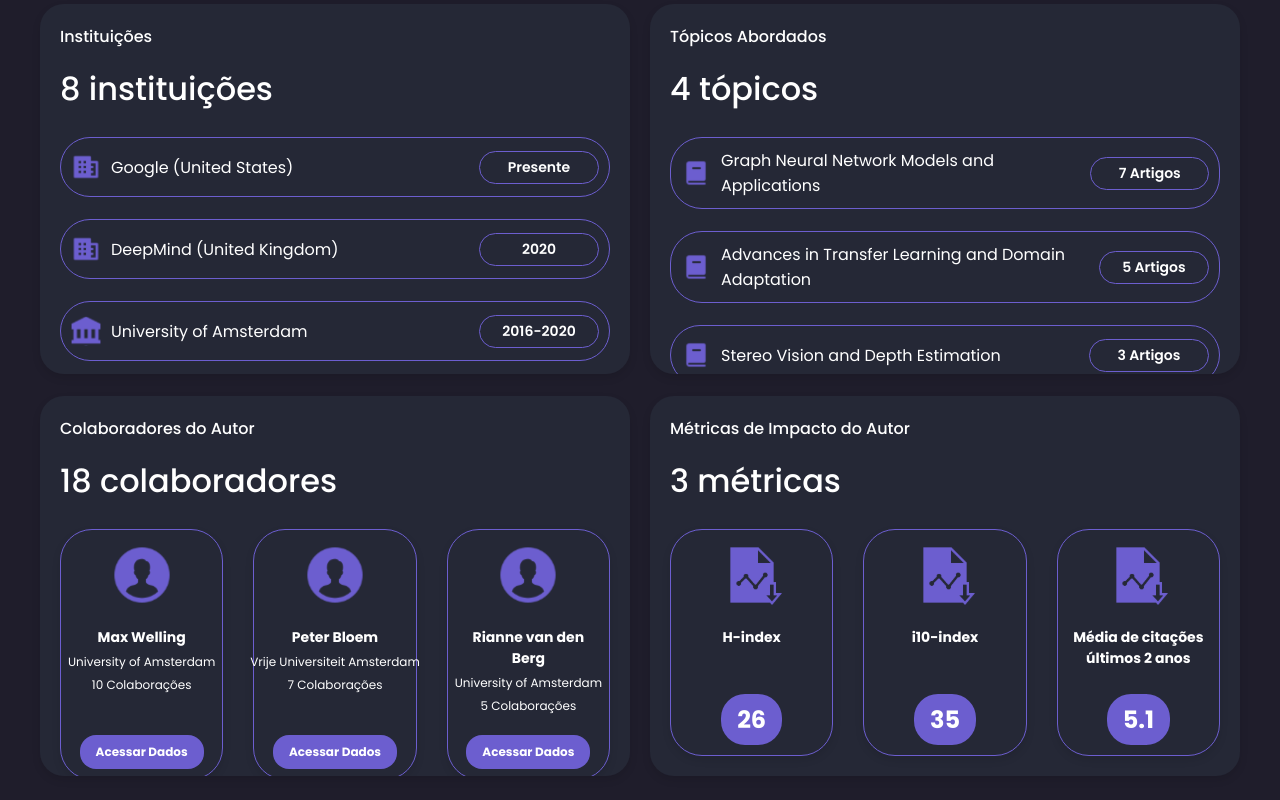
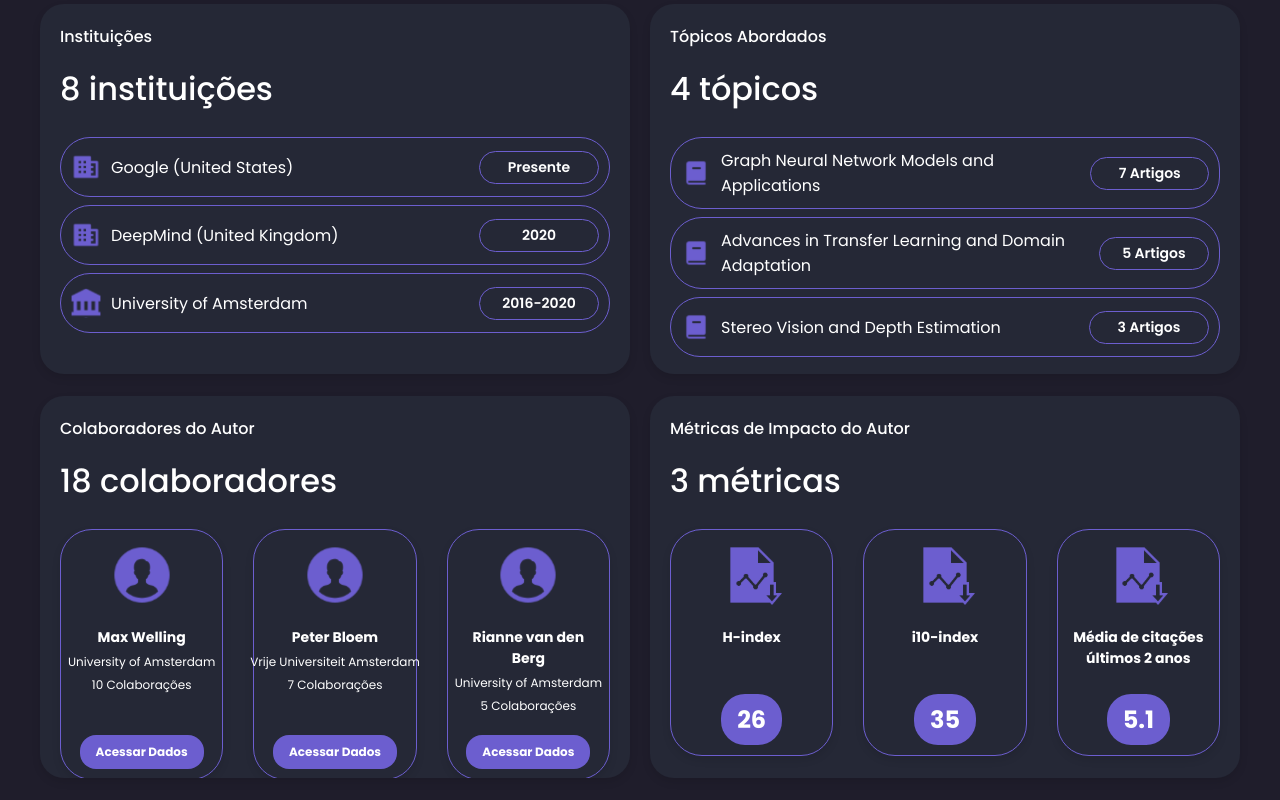
Before and after one commit to bruno-baeta/find-author, a React (Create React App) app: page /author/1 in a window 1280 px wide. Shown: the part 712-1512 px from the top of the page. Built offline with nearby package versions, Linux system fonts and the light colour scheme; the HTML template or start-up script is replaced by a standard one.

Commit message:
fix: adjust max-heigth

```diff
--- a/src/components/InfoListCard.js
+++ b/src/components/InfoListCard.js
@@ -93,7 +93,7 @@ const Subtitle = styled.h3`
 const ListContainer = styled.div`
   display: flex;
   flex-direction: column;
-  gap: 22px;
+  gap: 8px;
 `;
 
 const ListItem = styled.div`
--- a/src/components/MetricsOrCollaboratorsCard.js
+++ b/src/components/MetricsOrCollaboratorsCard.js
@@ -39,8 +39,8 @@ const CardContainer = styled.div`
   border-radius: 24px;
   flex: 1;
   display: flex;
-  max-height: 380px;
-  min-height: 380px;
+  max-height: 382px;
+  min-height: 382px;
   flex-direction: column;
   overflow-y: auto;
   box-shadow: 0 4px 8px rgba(0, 0, 0, 0.1);
--- a/src/pages/AuthorPage.js
+++ b/src/pages/AuthorPage.js
@@ -76,19 +76,19 @@ const AuthorPage = () => {
   const institutions = [
     { type: 'company', text: 'Google (United States)', value: 'Presente' },
     { type: 'company', text: 'DeepMind (United Kingdom)', value: '2020' },
-    { type: 'education', text: 'University of Amsterdam', value: '2016-2020' }
+    { type: 'education', text: 'University of Amsterdam', value: '2016-2020' },
   ];
 
   const topics = [
     { type: '', text: 'Graph Neural Network Models and Applications', value: '7 Artigos' },
     { type: '', text: 'Advances in Transfer Learning and Domain Adaptation', value: '5 Artigos' },
-    { type: '', text: 'Stereo Vision and Depth Estimation', value: '3 Artigos' }
+    { type: '', text: 'Stereo Vision and Depth Estimation', value: '3 Artigos' },
   ];
 
   const collaborators = [
     { icon: ic_collaborator, title: 'Max Welling', description: 'University of Amsterdam', collaborations: 10, value: 'Acessar Dados', type: 'button' },
     { icon: ic_collaborator, title: 'Peter Bloem', description: 'Vrije Universiteit Amsterdam', collaborations: 7, value: 'Acessar Dados', type: 'button' },
-    { icon: ic_collaborator, title: 'Rianne van den Berg', description: 'University of Amsterdam', collaborations: 5, value: 'Acessar Dados', type: 'button' }
+    { icon: ic_collaborator, title: 'Rianne van den Berg', description: 'University of Amsterdam', collaborations: 5, value: 'Acessar Dados', type: 'button' },
   ];
 
   const metrics = [
```
